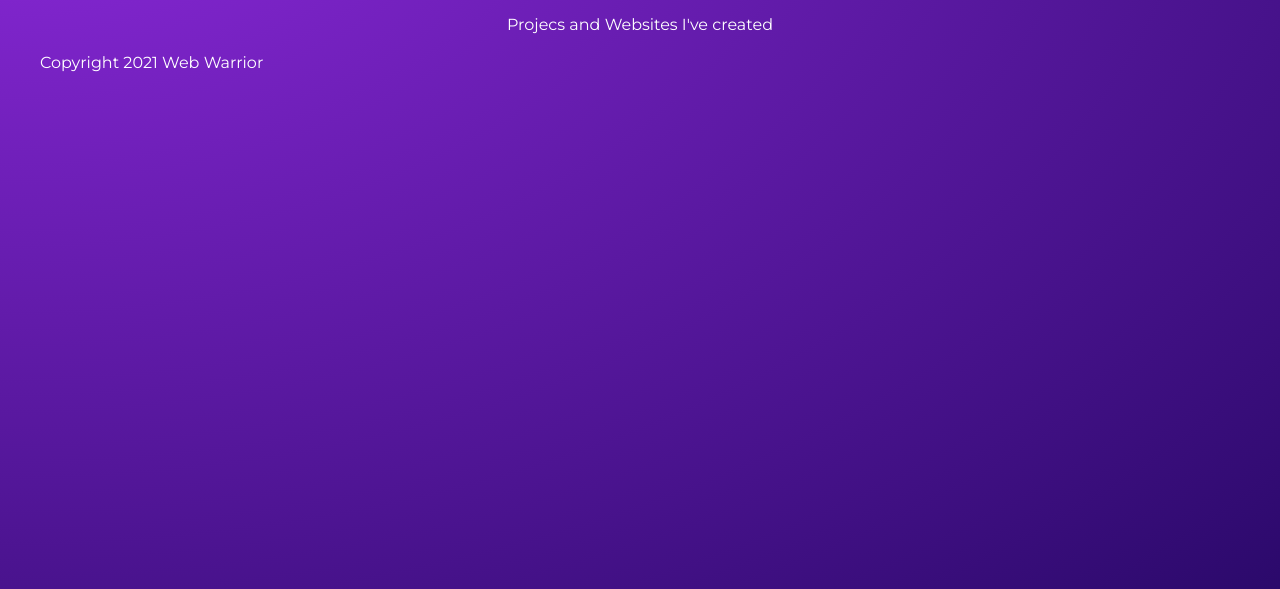
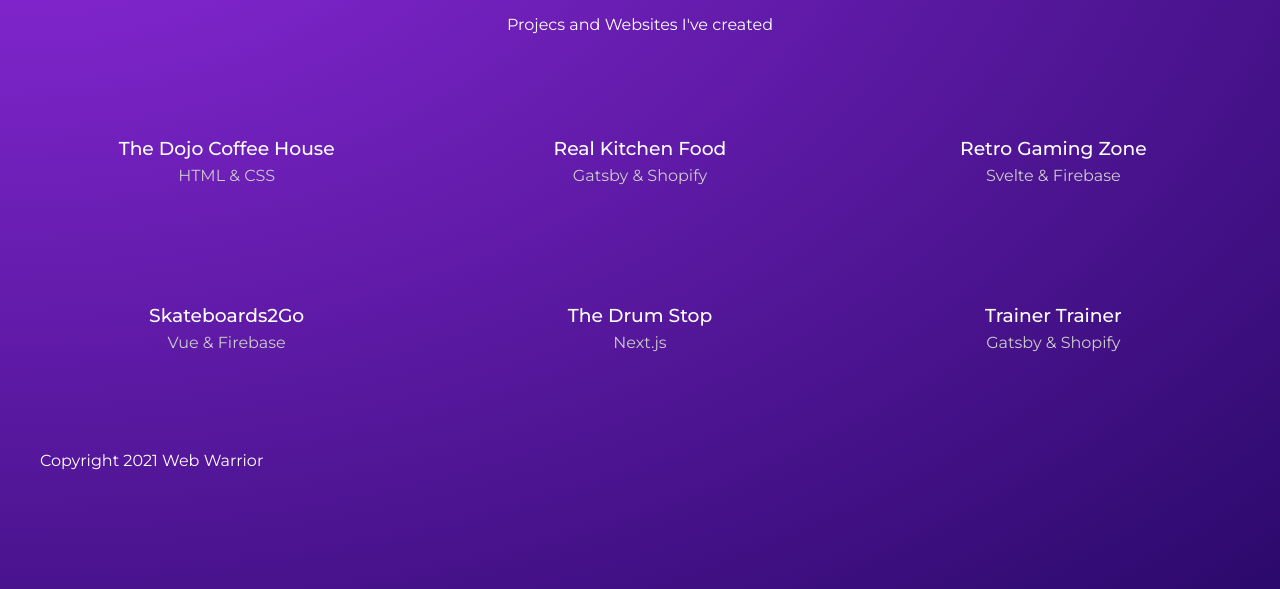
Before and after one commit to yoga-au/learn-gatsby, a Gatsby site: page /projects in a window 1280 px wide. Shown: the part 211-800 px from the top of the page. Built offline with nearby package versions, Linux system fonts and the light colour scheme; Gatsby itself is replaced by a stand-in of ours.

Commit message:
gatsby tuts - fetch data from markdown and listing it

```diff
--- a/src/pages/projects/index.js
+++ b/src/pages/projects/index.js
@@ -1,15 +1,47 @@
 // This index js will refer to http/localhost/projects[current folder name]
+import { graphql, Link } from 'gatsby'
 import React from 'react'
 import Layout from '../../components/Layout'
 import * as styles from '../../styles/projects.module.css'
 
-export default function Index() {
+export default function Index({ data }) {
+	// console.log(data)
+	const projects = data.allMarkdownRemark.nodes
+	// console.log(projects)
+
 	return (
 		<Layout>
 			<div className={styles.portfolio}>
 				<h2>Portofolio</h2>
 				<p>Projecs and Websites I've created</p>
+
+				<div className={styles.projects}>
+					{projects.map((project) => (
+						<>
+							<Link to={ project.frontmatter.slug } key={ project.id }>
+								<h3>{ project.frontmatter.title }</h3>
+								<p>{ project.frontmatter.stack }</p>
+							</Link>
+						</>
+					))}
+				</div>
 			</div>
 		</Layout>
 	)
 }
+
+// export page query
+export const query = graphql`
+	query ProjectsPage {
+			allMarkdownRemark {
+			nodes {
+				frontmatter {
+					slug
+					stack
+					title
+					}
+				id
+			}
+		}
+	}
+`
--- /dev/null
+++ b/src/projects-content/real-kitchen-food.md
@@ -0,0 +1,11 @@
+---
+title: Real Kitchen Food
+stack: Gatsby & Shopify
+slug: real-kitchen-food
+---
+
+Lorem ninja ipsum dolor sit amet, consectetuer adipiscing elit, sed diam nonummy nibh euismod tincidunt ut laoreet dolore magna aliquam erat volutpat. Ut ninja wisi enim ad minim veniam, quis nostrud exerci tation ullamcorper suscipit ninja lobortis nisl ut aliquip ex ea commodo consequat. Duis ninja autem vel eum iriure dolor in hendrerit in vulputate ninja velit esse molestie consequat, vel illum dolore eu feugiat nulla ninja facilisis at vero eros et accumsan et iusto odio dignissim qui blandit praesent luptatum zzril delenit augue duis dolore te feugait nulla facilisi. Nam ninja ipsum liber tempor cum soluta nobis eleifend option congue nihil imperdiet doming id quod mazim placerat facer possim assum. Typi ninja non habent claritatem insitam; est usus legentis in iis qui facit eorum claritatem. Investigationes ninja demonstraverunt lectores legere me lius quod ii legunt saepius. Claritas ninja est etiam processus dynamicus, qui ninja sequitur mutationem consuetudium lectorum. Mirum ninja est notare quam littera gothica, quam nunc putamus parum claram, anteposuerit litterarum formas humanitatis per seacula quarta decima et quinta decima. Eodem ninja ipsum modo typi, qui nunc nobis videntur parum clari, fiant sollemnes in ninja futurum.
+
+### Lorem ninja ipsum dolor
+
+Lorem ninja ipsum dolor sit amet, consectetuer adipiscing elit, sed diam nonummy nibh euismod tincidunt ut laoreet dolore magna aliquam erat volutpat. Ut ninja wisi enim ad minim veniam, quis nostrud exerci tation ullamcorper suscipit ninja lobortis nisl ut aliquip ex ea commodo consequat. Duis ninja autem vel eum iriure dolor in hendrerit in vulputate ninja velit esse molestie consequat, vel illum dolore eu feugiat nulla ninja facilisis at vero eros et accumsan et iusto odio dignissim qui blandit praesent luptatum zzril delenit augue duis dolore te feugait nulla facilisi. Nam ninja ipsum liber tempor cum soluta nobis eleifend option congue nihil imperdiet doming id quod mazim placerat facer possim assum. Typi ninja non habent claritatem insitam; est usus legentis in iis qui facit eorum claritatem. Investigationes ninja demonstraverunt lectores legere me lius quod ii legunt saepius. Claritas ninja est etiam processus dynamicus, qui ninja sequitur mutationem consuetudium lectorum. Mirum ninja est notare quam littera gothica, quam nunc putamus parum claram, anteposuerit litterarum formas humanitatis per seacula quarta decima et quinta decima. Eodem ninja ipsum modo typi, qui nunc nobis videntur parum clari, fiant sollemnes in ninja futurum.
--- /dev/null
+++ b/src/projects-content/retro-gaming-zone.md
@@ -0,0 +1,11 @@
+---
+title: Retro Gaming Zone
+stack: Svelte & Firebase
+slug: retro-gaming-zone
+---
+
+Lorem ninja ipsum dolor sit amet, consectetuer adipiscing elit, sed diam nonummy nibh euismod tincidunt ut laoreet dolore magna aliquam erat volutpat. Ut ninja wisi enim ad minim veniam, quis nostrud exerci tation ullamcorper suscipit ninja lobortis nisl ut aliquip ex ea commodo consequat. Duis ninja autem vel eum iriure dolor in hendrerit in vulputate ninja velit esse molestie consequat, vel illum dolore eu feugiat nulla ninja facilisis at vero eros et accumsan et iusto odio dignissim qui blandit praesent luptatum zzril delenit augue duis dolore te feugait nulla facilisi. Nam ninja ipsum liber tempor cum soluta nobis eleifend option congue nihil imperdiet doming id quod mazim placerat facer possim assum. Typi ninja non habent claritatem insitam; est usus legentis in iis qui facit eorum claritatem. Investigationes ninja demonstraverunt lectores legere me lius quod ii legunt saepius. Claritas ninja est etiam processus dynamicus, qui ninja sequitur mutationem consuetudium lectorum. Mirum ninja est notare quam littera gothica, quam nunc putamus parum claram, anteposuerit litterarum formas humanitatis per seacula quarta decima et quinta decima. Eodem ninja ipsum modo typi, qui nunc nobis videntur parum clari, fiant sollemnes in ninja futurum.
+
+### Lorem ninja ipsum dolor
+
+Lorem ninja ipsum dolor sit amet, consectetuer adipiscing elit, sed diam nonummy nibh euismod tincidunt ut laoreet dolore magna aliquam erat volutpat. Ut ninja wisi enim ad minim veniam, quis nostrud exerci tation ullamcorper suscipit ninja lobortis nisl ut aliquip ex ea commodo consequat. Duis ninja autem vel eum iriure dolor in hendrerit in vulputate ninja velit esse molestie consequat, vel illum dolore eu feugiat nulla ninja facilisis at vero eros et accumsan et iusto odio dignissim qui blandit praesent luptatum zzril delenit augue duis dolore te feugait nulla facilisi. Nam ninja ipsum liber tempor cum soluta nobis eleifend option congue nihil imperdiet doming id quod mazim placerat facer possim assum. Typi ninja non habent claritatem insitam; est usus legentis in iis qui facit eorum claritatem. Investigationes ninja demonstraverunt lectores legere me lius quod ii legunt saepius. Claritas ninja est etiam processus dynamicus, qui ninja sequitur mutationem consuetudium lectorum. Mirum ninja est notare quam littera gothica, quam nunc putamus parum claram, anteposuerit litterarum formas humanitatis per seacula quarta decima et quinta decima. Eodem ninja ipsum modo typi, qui nunc nobis videntur parum clari, fiant sollemnes in ninja futurum.
--- /dev/null
+++ b/src/projects-content/skateboards2go.md
@@ -0,0 +1,11 @@
+---
+title: Skateboards2Go
+stack: Vue & Firebase
+slug: skateboards-to-go
+---
+
+Lorem ninja ipsum dolor sit amet, consectetuer adipiscing elit, sed diam nonummy nibh euismod tincidunt ut laoreet dolore magna aliquam erat volutpat. Ut ninja wisi enim ad minim veniam, quis nostrud exerci tation ullamcorper suscipit ninja lobortis nisl ut aliquip ex ea commodo consequat. Duis ninja autem vel eum iriure dolor in hendrerit in vulputate ninja velit esse molestie consequat, vel illum dolore eu feugiat nulla ninja facilisis at vero eros et accumsan et iusto odio dignissim qui blandit praesent luptatum zzril delenit augue duis dolore te feugait nulla facilisi. Nam ninja ipsum liber tempor cum soluta nobis eleifend option congue nihil imperdiet doming id quod mazim placerat facer possim assum. Typi ninja non habent claritatem insitam; est usus legentis in iis qui facit eorum claritatem. Investigationes ninja demonstraverunt lectores legere me lius quod ii legunt saepius. Claritas ninja est etiam processus dynamicus, qui ninja sequitur mutationem consuetudium lectorum. Mirum ninja est notare quam littera gothica, quam nunc putamus parum claram, anteposuerit litterarum formas humanitatis per seacula quarta decima et quinta decima. Eodem ninja ipsum modo typi, qui nunc nobis videntur parum clari, fiant sollemnes in ninja futurum.
+
+### Lorem ninja ipsum dolor
+
+Lorem ninja ipsum dolor sit amet, consectetuer adipiscing elit, sed diam nonummy nibh euismod tincidunt ut laoreet dolore magna aliquam erat volutpat. Ut ninja wisi enim ad minim veniam, quis nostrud exerci tation ullamcorper suscipit ninja lobortis nisl ut aliquip ex ea commodo consequat. Duis ninja autem vel eum iriure dolor in hendrerit in vulputate ninja velit esse molestie consequat, vel illum dolore eu feugiat nulla ninja facilisis at vero eros et accumsan et iusto odio dignissim qui blandit praesent luptatum zzril delenit augue duis dolore te feugait nulla facilisi. Nam ninja ipsum liber tempor cum soluta nobis eleifend option congue nihil imperdiet doming id quod mazim placerat facer possim assum. Typi ninja non habent claritatem insitam; est usus legentis in iis qui facit eorum claritatem. Investigationes ninja demonstraverunt lectores legere me lius quod ii legunt saepius. Claritas ninja est etiam processus dynamicus, qui ninja sequitur mutationem consuetudium lectorum. Mirum ninja est notare quam littera gothica, quam nunc putamus parum claram, anteposuerit litterarum formas humanitatis per seacula quarta decima et quinta decima. Eodem ninja ipsum modo typi, qui nunc nobis videntur parum clari, fiant sollemnes in ninja futurum.
--- /dev/null
+++ b/src/projects-content/the-drum-stop.md
@@ -0,0 +1,11 @@
+---
+title: The Drum Stop
+stack: Next.js
+slug: the-drum-stop
+---
+
+Lorem ninja ipsum dolor sit amet, consectetuer adipiscing elit, sed diam nonummy nibh euismod tincidunt ut laoreet dolore magna aliquam erat volutpat. Ut ninja wisi enim ad minim veniam, quis nostrud exerci tation ullamcorper suscipit ninja lobortis nisl ut aliquip ex ea commodo consequat. Duis ninja autem vel eum iriure dolor in hendrerit in vulputate ninja velit esse molestie consequat, vel illum dolore eu feugiat nulla ninja facilisis at vero eros et accumsan et iusto odio dignissim qui blandit praesent luptatum zzril delenit augue duis dolore te feugait nulla facilisi. Nam ninja ipsum liber tempor cum soluta nobis eleifend option congue nihil imperdiet doming id quod mazim placerat facer possim assum. Typi ninja non habent claritatem insitam; est usus legentis in iis qui facit eorum claritatem. Investigationes ninja demonstraverunt lectores legere me lius quod ii legunt saepius. Claritas ninja est etiam processus dynamicus, qui ninja sequitur mutationem consuetudium lectorum. Mirum ninja est notare quam littera gothica, quam nunc putamus parum claram, anteposuerit litterarum formas humanitatis per seacula quarta decima et quinta decima. Eodem ninja ipsum modo typi, qui nunc nobis videntur parum clari, fiant sollemnes in ninja futurum.
+
+### Lorem ninja ipsum dolor
+
+Lorem ninja ipsum dolor sit amet, consectetuer adipiscing elit, sed diam nonummy nibh euismod tincidunt ut laoreet dolore magna aliquam erat volutpat. Ut ninja wisi enim ad minim veniam, quis nostrud exerci tation ullamcorper suscipit ninja lobortis nisl ut aliquip ex ea commodo consequat. Duis ninja autem vel eum iriure dolor in hendrerit in vulputate ninja velit esse molestie consequat, vel illum dolore eu feugiat nulla ninja facilisis at vero eros et accumsan et iusto odio dignissim qui blandit praesent luptatum zzril delenit augue duis dolore te feugait nulla facilisi. Nam ninja ipsum liber tempor cum soluta nobis eleifend option congue nihil imperdiet doming id quod mazim placerat facer possim assum. Typi ninja non habent claritatem insitam; est usus legentis in iis qui facit eorum claritatem. Investigationes ninja demonstraverunt lectores legere me lius quod ii legunt saepius. Claritas ninja est etiam processus dynamicus, qui ninja sequitur mutationem consuetudium lectorum. Mirum ninja est notare quam littera gothica, quam nunc putamus parum claram, anteposuerit litterarum formas humanitatis per seacula quarta decima et quinta decima. Eodem ninja ipsum modo typi, qui nunc nobis videntur parum clari, fiant sollemnes in ninja futurum.
--- /dev/null
+++ b/src/projects-content/trainer-trainer.md
@@ -0,0 +1,11 @@
+---
+title: Trainer Trainer
+stack: Gatsby & Shopify
+slug: trainer-trainer
+---
+
+Lorem ninja ipsum dolor sit amet, consectetuer adipiscing elit, sed diam nonummy nibh euismod tincidunt ut laoreet dolore magna aliquam erat volutpat. Ut ninja wisi enim ad minim veniam, quis nostrud exerci tation ullamcorper suscipit ninja lobortis nisl ut aliquip ex ea commodo consequat. Duis ninja autem vel eum iriure dolor in hendrerit in vulputate ninja velit esse molestie consequat, vel illum dolore eu feugiat nulla ninja facilisis at vero eros et accumsan et iusto odio dignissim qui blandit praesent luptatum zzril delenit augue duis dolore te feugait nulla facilisi. Nam ninja ipsum liber tempor cum soluta nobis eleifend option congue nihil imperdiet doming id quod mazim placerat facer possim assum. Typi ninja non habent claritatem insitam; est usus legentis in iis qui facit eorum claritatem. Investigationes ninja demonstraverunt lectores legere me lius quod ii legunt saepius. Claritas ninja est etiam processus dynamicus, qui ninja sequitur mutationem consuetudium lectorum. Mirum ninja est notare quam littera gothica, quam nunc putamus parum claram, anteposuerit litterarum formas humanitatis per seacula quarta decima et quinta decima. Eodem ninja ipsum modo typi, qui nunc nobis videntur parum clari, fiant sollemnes in ninja futurum.
+
+### Lorem ninja ipsum dolor
+
+Lorem ninja ipsum dolor sit amet, consectetuer adipiscing elit, sed diam nonummy nibh euismod tincidunt ut laoreet dolore magna aliquam erat volutpat. Ut ninja wisi enim ad minim veniam, quis nostrud exerci tation ullamcorper suscipit ninja lobortis nisl ut aliquip ex ea commodo consequat. Duis ninja autem vel eum iriure dolor in hendrerit in vulputate ninja velit esse molestie consequat, vel illum dolore eu feugiat nulla ninja facilisis at vero eros et accumsan et iusto odio dignissim qui blandit praesent luptatum zzril delenit augue duis dolore te feugait nulla facilisi. Nam ninja ipsum liber tempor cum soluta nobis eleifend option congue nihil imperdiet doming id quod mazim placerat facer possim assum. Typi ninja non habent claritatem insitam; est usus legentis in iis qui facit eorum claritatem. Investigationes ninja demonstraverunt lectores legere me lius quod ii legunt saepius. Claritas ninja est etiam processus dynamicus, qui ninja sequitur mutationem consuetudium lectorum. Mirum ninja est notare quam littera gothica, quam nunc putamus parum claram, anteposuerit litterarum formas humanitatis per seacula quarta decima et quinta decima. Eodem ninja ipsum modo typi, qui nunc nobis videntur parum clari, fiant sollemnes in ninja futurum.
--- a/src/styles/projects.module.css
+++ b/src/styles/projects.module.css
@@ -9,3 +9,18 @@
 	font-size: 2em;
 	font-weight: 400;
 }
+.projects {
+	display: grid;
+	grid-template-columns: 1fr 1fr 1fr;
+	grid-gap: 80px;
+	margin: 80px 20px;
+}
+.projects h3 {
+	text-align: center;
+	margin: 20px auto 0px;
+	font-weight: 500;
+}
+.projects p {
+	color: #ccc;
+	margin-top: 4px;
+}
```
